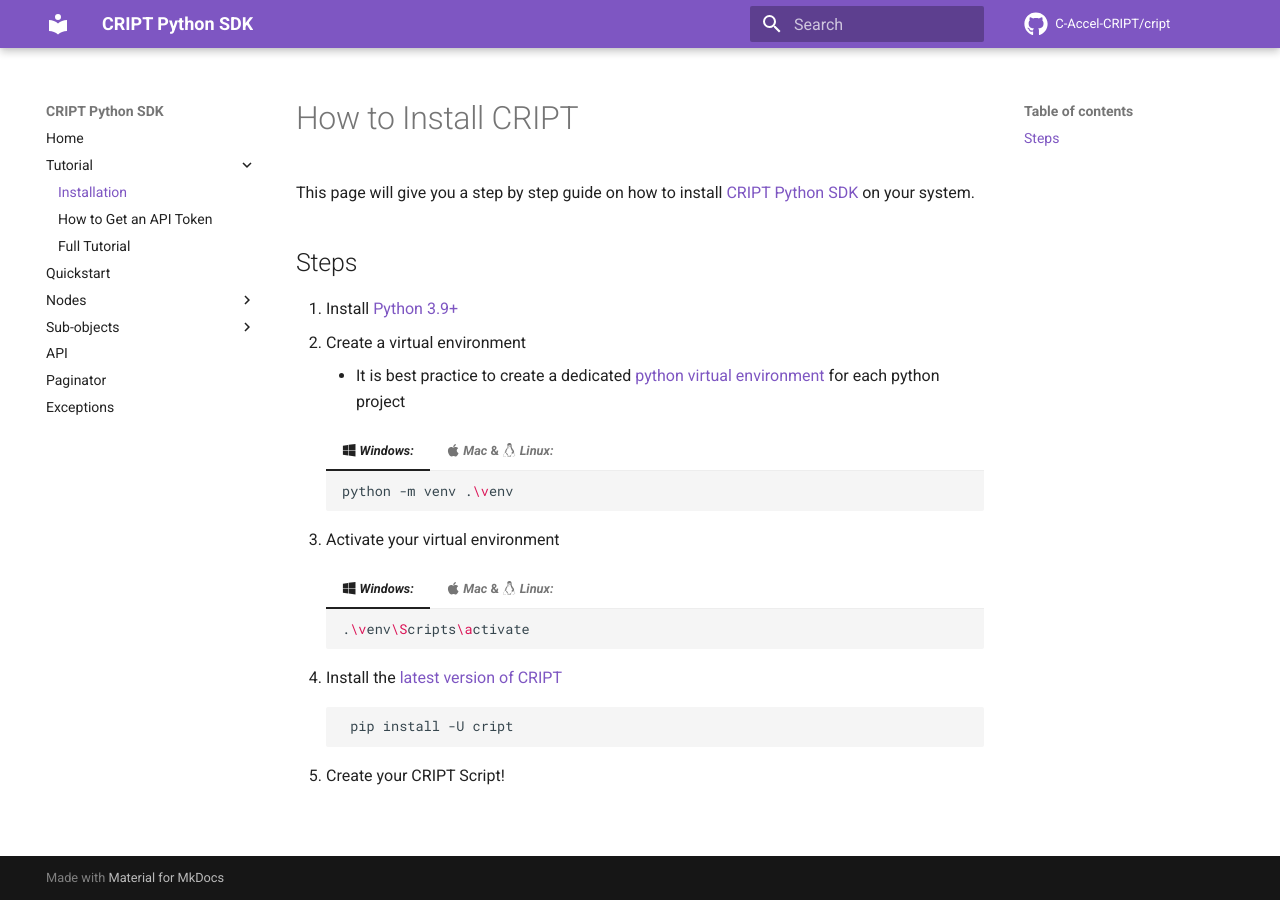
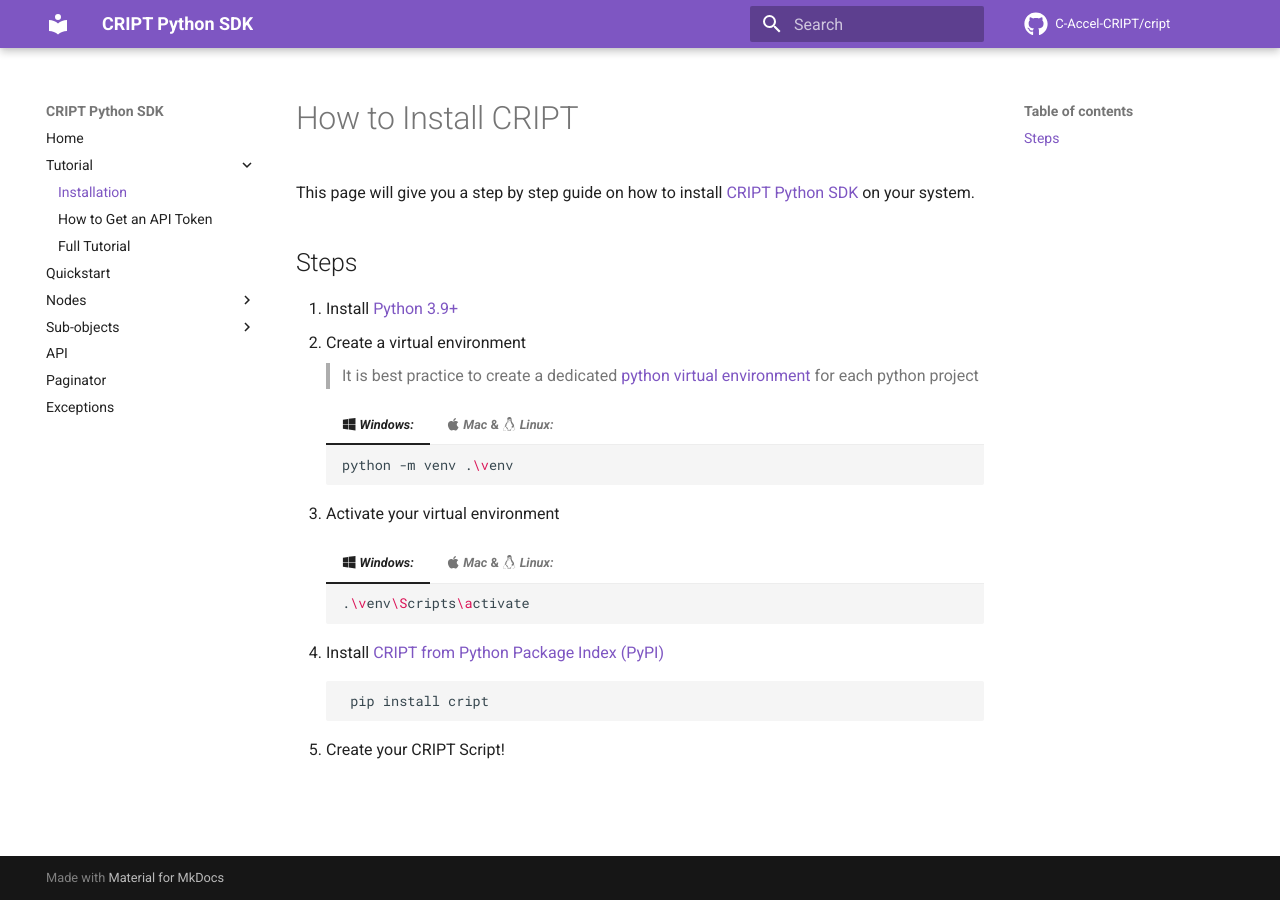
Before and after one commit to C-Accel-CRIPT/sdk-archive, an MkDocs documentation site: the page built from docs/tutorial/cript_installation.md, in a window 1280 px wide. Built offline with MkDocs 1.6.1 and Material for MkDocs 9.7.7, drawn with Linux system fonts in a browser that asks for light colours; comment, search, counter and statistics services are not loaded.

Commit message:
changed wording and markdown for cript_installation.md

````diff
--- a/docs/tutorial/cript_installation.md
+++ b/docs/tutorial/cript_installation.md
@@ -6,7 +6,8 @@
 ## Steps
 1.  Install [Python 3.9+](https://www.python.org/downloads/)
 2.  Create a virtual environment
-    * It is best practice to create a dedicated [python virtual environment](https://docs.python.org/3/library/venv.html) for each python project
+
+    > It is best practice to create a dedicated [python virtual environment](https://docs.python.org/3/library/venv.html) for each python project
 
     === ":fontawesome-brands-windows: **_Windows:_**"
         ```bash
@@ -30,8 +31,8 @@
         source venv/bin/activate
         ```
 
-4.  Install the [latest version of CRIPT](https://pypi.org/project/cript/)
+4.  Install [CRIPT from Python Package Index (PyPI)](https://pypi.org/project/cript/)
     ```bash
-     pip install -U cript
+     pip install cript
     ```
 5.  Create your CRIPT Script!
````
